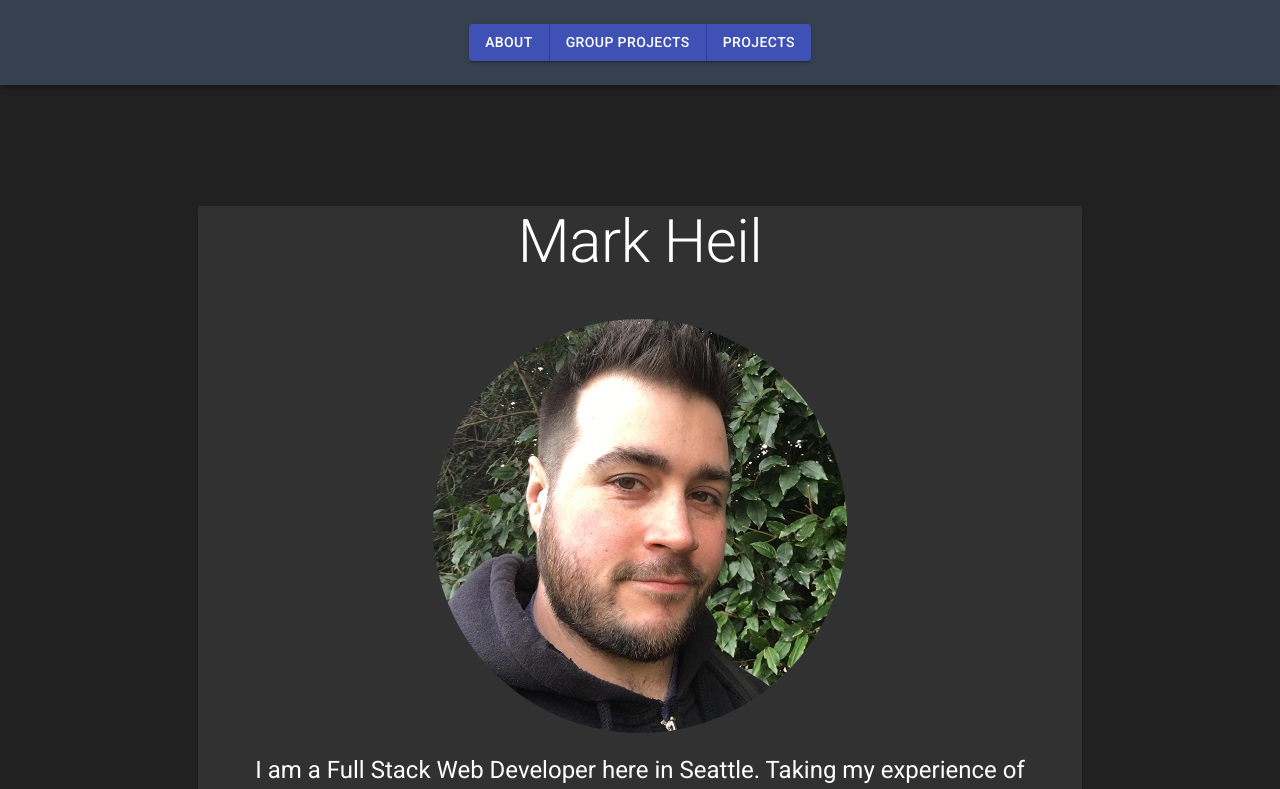
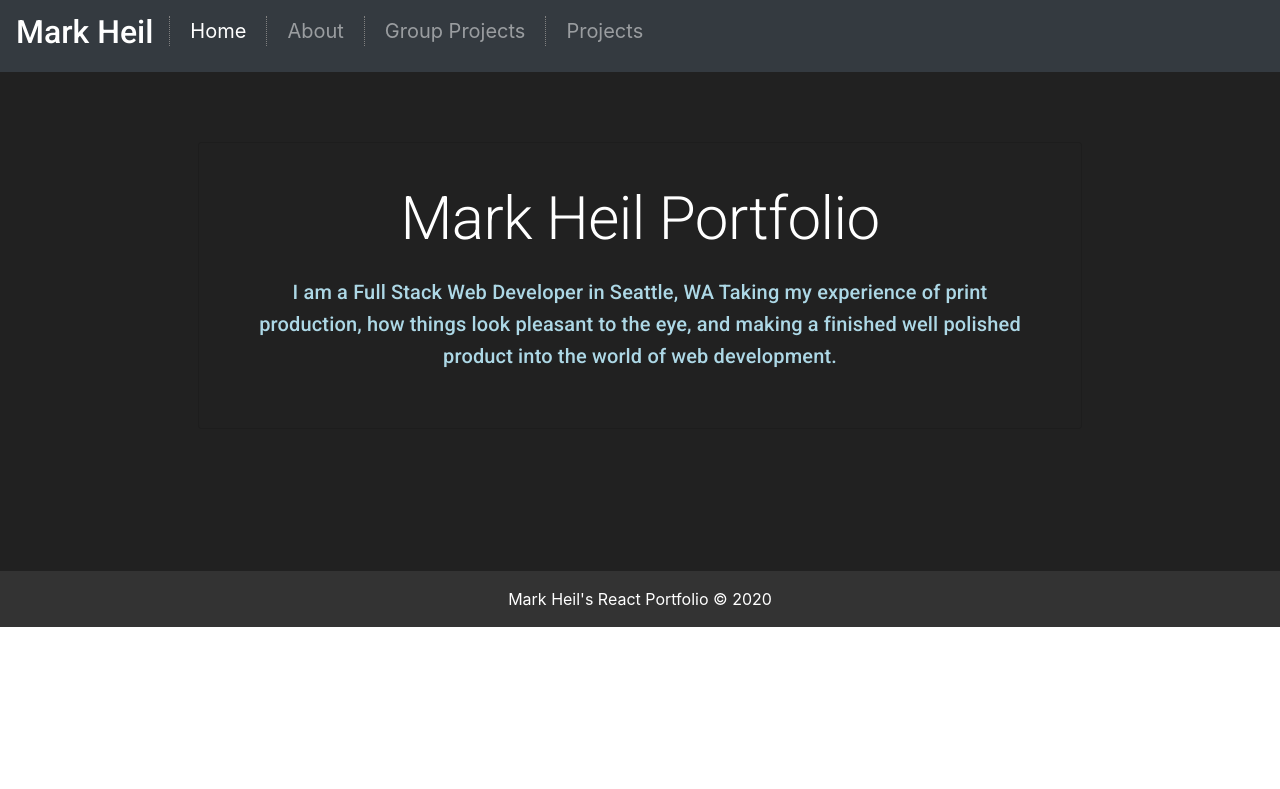
Before and after one commit to Merkraith/React-Portfolio, a React (Create React App) app: page / in a window 1280 px wide. Shown: the top 789 px of the page. Built offline with nearby package versions, Linux system fonts and the light colour scheme.

Commit message:
revamped app.js added styles to App.css

```diff
--- a/src/App.css
+++ b/src/App.css
@@ -1,42 +1,37 @@
-.App {
-  text-align: center;
+p {
+  font-family: "Trebuchet MS", Helvetica, sans-serif;
 }
 
-.App-logo {
-  height: 40vmin;
-  pointer-events: none;
+.my-name {
+  font-family: 'Roboto', sans-serif;
+  font-size: 32px;
 }
 
-@media (prefers-reduced-motion: no-preference) {
-  .App-logo {
-    animation: App-logo-spin infinite 20s linear;
-  }
+.navbar {
+  background-color: rgba(42,42,42,.95);
+  position: fixed;
+  width: 100%;
+  z-index: 100;
 }
 
-.App-header {
-  background-color: #282c34;
-  min-height: 100vh;
-  display: flex;
-  flex-direction: column;
-  align-items: center;
-  justify-content: center;
-  font-size: calc(10px + 2vmin);
+.navbar p:hover {
   color: white;
 }
 
-.App-link {
-  color: #61dafb;
+li.nav-item > a.active p {
+  color: white !important;
 }
 
-.background-color {
-  background-color: #282c34;
+.navbar p {
+  font-size: 20px;
+  padding: 0px 20px !important;
+  margin-top: 5px;
+  border-left: 1px dotted grey;
+  font-family: -apple-system,BlinkMacSystemFont,"Segoe UI",Roboto,"Helvetica Neue",Arial,sans-serif,"Apple Color Emoji","Segoe UI Emoji","Segoe UI Symbol";
 }
 
-@keyframes App-logo-spin {
-  from {
-    transform: rotate(0deg);
-  }
-  to {
-    transform: rotate(360deg);
-  }
+#homecard {
+  /* background: url("./images/seattle.jpg"); */
+  background-repeat: no-repeat;
+  background-size: contain, cover;
 }
--- a/src/App.js
+++ b/src/App.js
@@ -1,15 +1,13 @@
 import React from 'react';
 import './App.css';
 import { makeStyles } from '@material-ui/core/styles';
-import AppBar from '@material-ui/core/AppBar';
-import Typography from '@material-ui/core/Typography';
-import Button from '@material-ui/core/Button';
-import ButtonGroup from '@material-ui/core/ButtonGroup';
+import Navbar from './components/Navbar';
+import Home from './Pages/Home';
 import About from './Pages/About';
 import GroupProjects from './Pages/GroupProjects';
 import Projects from './Pages/Projects';
-import Box from '@material-ui/core/Box';
-import Grid from '@material-ui/core/Grid';
+
+
 // import Bootstrap from './images/bootstrap.png';
 // import Heroku from './images/heroku.png';
 // import Htmlcssjs from './images/htmlcssjs.png';
@@ -25,7 +23,6 @@
   BrowserRouter as Router,
   Switch,
   Route,
-  Link
 } from "react-router-dom";
 
 const useStyles = makeStyles((theme) => ({
@@ -81,38 +78,14 @@
 
     <Router>
       <div className={classes.bg}>
-        <div className={classes.root} >
-          <AppBar className={classes.bg2} position="fixed" justifyContent="center">
-            <div style={{ width: '100%' }}>
-              <Box display="flex" justifyContent="center" m={1} p={1} >
-                <Grid item xs={12} sm container>
-                  <Grid container spacing={spacing} justify="center">
-                    <ButtonGroup variant="contained" color="primary" aria-label="contained primary button group">
-                      <Button>
-                        <Link className={classes.text} to={'/Pages/About'}>About</Link>
-                      </Button>
-                      <Button>
-                        <Link className={classes.text} to={'/Pages/GroupProjects'}>Group Projects</Link>
-                      </Button>
-                      <Button>
-                        <Link className={classes.text} to={'/Pages/Projects'}>Projects</Link>
-                      </Button>
-                    </ButtonGroup>
-                  </Grid>
-                </Grid>
-              </Box>
-            </div>
-          </AppBar>
-        </div>
+        <Navbar />
         <div>
-          <div>
-            <Switch>
-              <Route exact path='/' component={About} />
-              <Route exact path='/Pages/About' component={About} />
-              <Route exact path='/Pages/GroupProjects' component={GroupProjects} />
-              <Route exact path='/Pages/Projects' component={Projects} />
-            </Switch>
-          </div>
+          <Switch>
+            <Route exact path='/' component={Home} />
+            <Route exact path='/Pages/About' component={About} />
+            <Route exact path='/Pages/GroupProjects' component={GroupProjects} />
+            <Route exact path='/Pages/Projects' component={Projects} />
+          </Switch>
         </div>
         <div>
           <div className={classes.appBarSpacer} />
```
